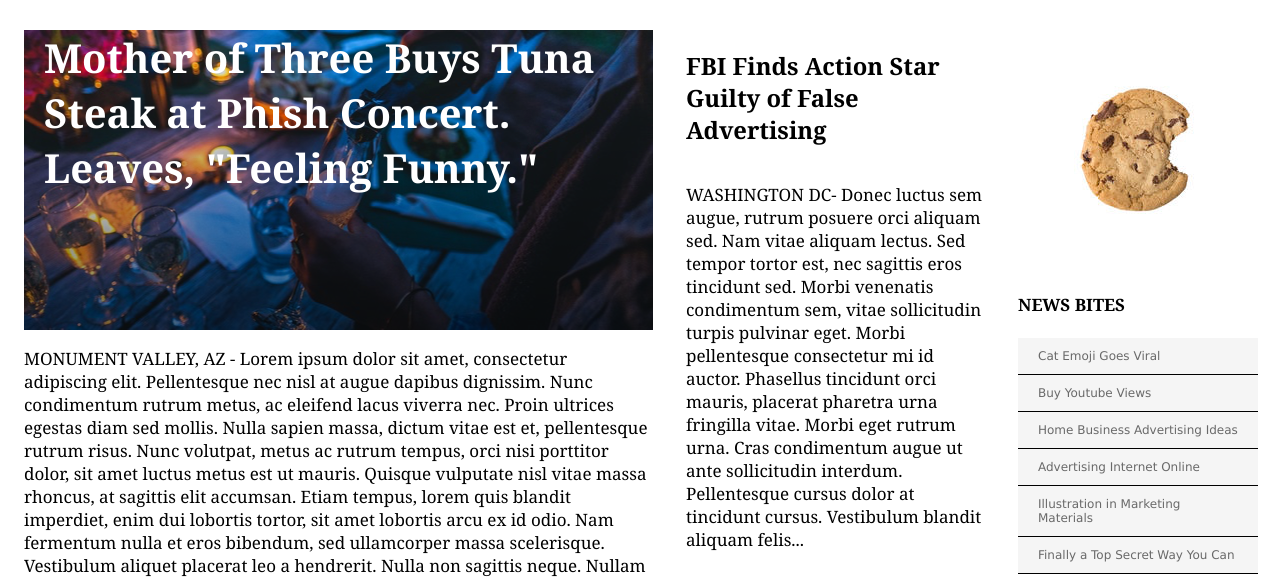
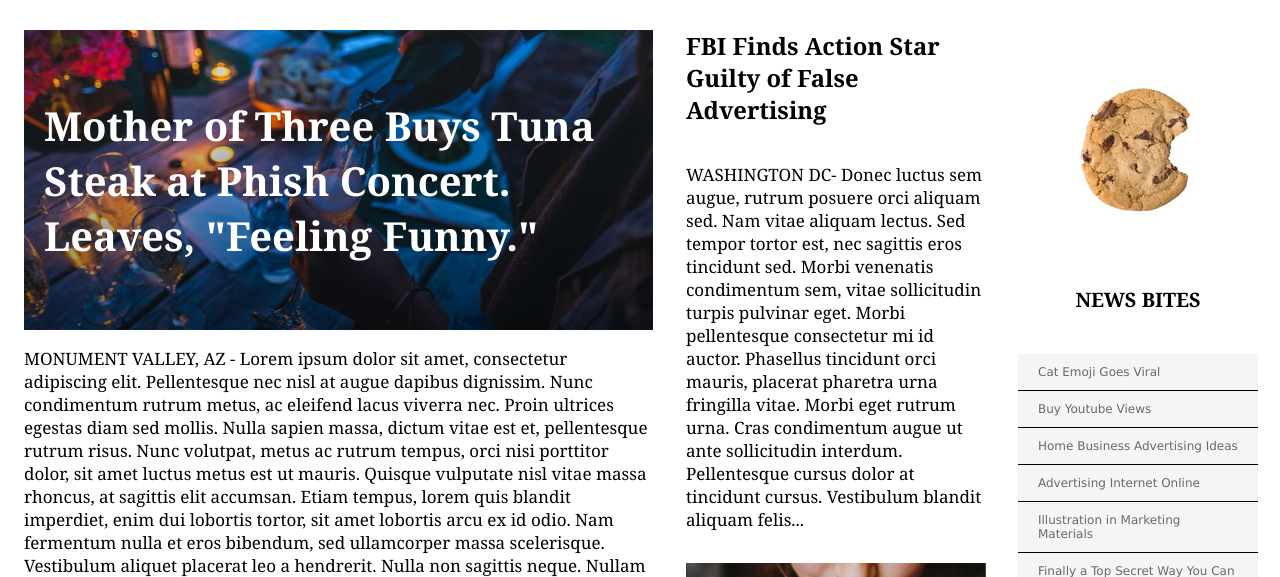
Before and after one commit to tj724/mytimes, a plain HTML site: page index.html in a window 1280 px wide. Shown: the part 86-663 px from the top of the page. Drawn offline with Linux system fonts and the light colour scheme.

Commit message:
Finaly finished

```diff
--- a/index.html
+++ b/index.html
@@ -76,7 +76,7 @@
         <!--Third Column-->
         <div class="column small">
             <img src="resources/images/img-news-bite.png" />
-            <h4>NEWS BITES</h4>
+            <h3>NEWS BITES</h3>
             <div id="newsbites">
                 <span>Cat Emoji Goes Viral</span> <span>Buy Youtube Views</span> <span>Home Business Advertising Ideas</span> <span>Advertising Internet Online</span> <span>Illustration in Marketing Materials</span> <span>Finally a Top Secret Way You Can</span>
             </div>
--- a/resources/style.css
+++ b/resources/style.css
@@ -34,7 +34,6 @@ div{
     flex-grow: 1;
     padding-left: 30px;
     color: mediumaquamarine;
-
 }
 
 #logo{
@@ -42,19 +41,21 @@ div{
 
 }
 
+
 #nav{
     justify-content: space-between;
     padding-right: 40px;
 }
 
+
 #nav a{
     color: black;
+}
 
-}
 
 #nav span{
     display: inline-block;
-   padding: 20px; 10px;
+    padding: 20px; 10px;
 }
 
 
@@ -63,14 +64,11 @@ div{
 #maincontent{
     display: flex;
     justify-content:space-between;
-    align-content: space-between;
     font-family: Georgia;
     font-size: 17px;
     color: black;
     padding-top: 116px;
     padding-bottom: 78px;
-    /*position: relative;
-    top: 130px;*/
     width: 1232px;
     margin: 0 auto 78px auto;
     padding-top: 116px;
@@ -81,7 +79,6 @@ div{
     display: flex;
     flex-direction: column;
     margin-right: 32px;
-
 }
 
 .column.large {
@@ -95,6 +92,8 @@ div{
 .column.small {
     width: 240px;
 }
+
+
 /*Each story is wrapped in this*/
 .story{
     display: flex;
@@ -102,19 +101,32 @@ div{
     width: 300px;
 }
 
+
 .storytext{
     height: 250px;
     display: block;
 }
 
+
 h2{
     display: block;
     font-size: 1.4em;
+    margin-top: 0;
     -webkit-margin-before: 0.83em;
     -webkit-margin-after: 0.83em;
     -webkit-margin-start: 0px;
     -webkit-margin-end: 0px;
     font-weight: bold;
+}
+
+
+.column h2{
+    margin-top: 0px;
+}
+
+.column.small h3{
+    text-align: center;
+    margin: 16px 0 41px;
 }
 
 
@@ -136,24 +148,43 @@ h2{
     color: DimGray;
 }
 
-/*Each picture for a story is wrapped in this with a span for the caption*/
+/*used to make the each smaler story sit side by side*/
 
 #story2-3{
     display: flex;
     justify-content: space-between;
     margin-top: 17px;
+
 }
 
 
 /*----------------------------------------------------------IMAGE STUFF*/
 /*this is ued to individualize the background images*/
+
+
+
 #image1{
+    display: flex;
+    flex-direction: column;
+    justify-content: center;
+    width: 630px;
+    height: 300px;
     background-image: url(images/img-story-main.png);
     background-repeat: no-repeat;
-    display: flex;
-    width: 630px;
-    height: 300px;
+
 }
+
+#image1 .imagetext{
+    font-size: 40px;
+    text-align: left;
+    margin-top: 0;
+    margin-left: 20px;
+    font-family: Georgia;
+    font-weight: bold;
+    font-size: 40px;
+    color: white;
+}
+
 
 
 #image2{
@@ -173,6 +204,7 @@ h2{
 
 #story2-3 .storyimage, #image4.storyimage{
     display: flex;
+    align-content: center;
     height: 300px;
     margin-top: 15px;
     font-family: Georgia;
@@ -180,21 +212,17 @@ h2{
     font-size: 30px;
     color: white;
     text-align: center;
+    align-items: center;
+}
+
+
+.storyimage{
+    display: flex;
+    align-content: center;
 }
 
 
 
-#image1 .imagetext{
-    font-size: 40px;
-    text-align: left;
-    margin-top: 0;
-    margin-left: 20px;
-    font-family: Georgia;
-    font-weight: bold;
-    font-size: 40px;
-    color: white;
-
-}
 /*----------------------------------------------------------END OF IMAGE STUFF*/
 
 
```
